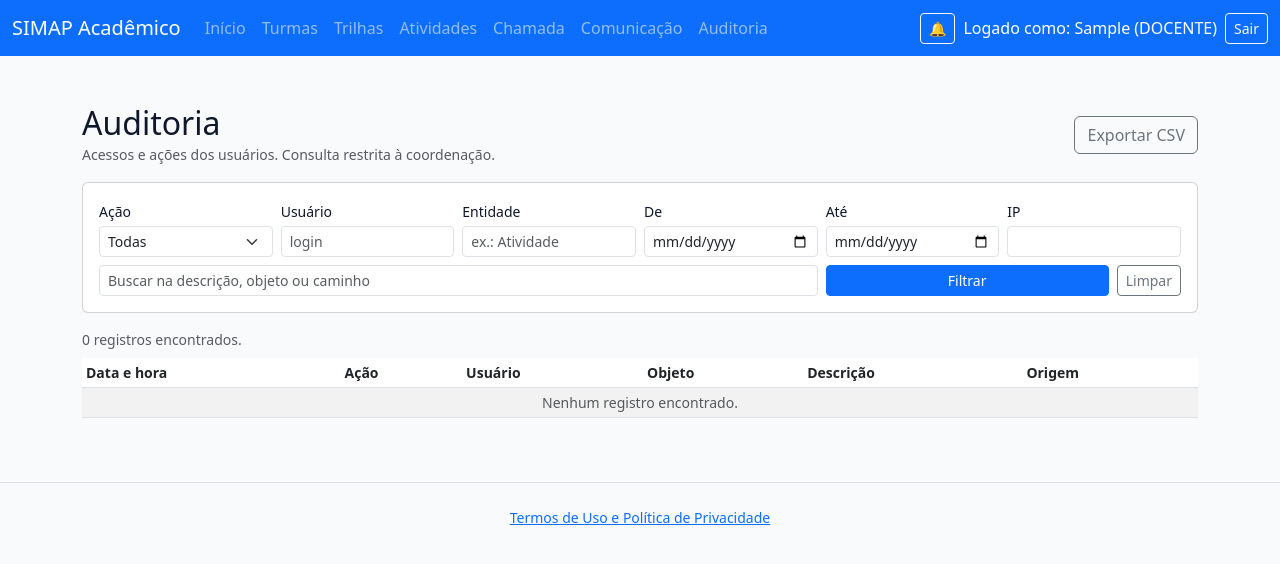
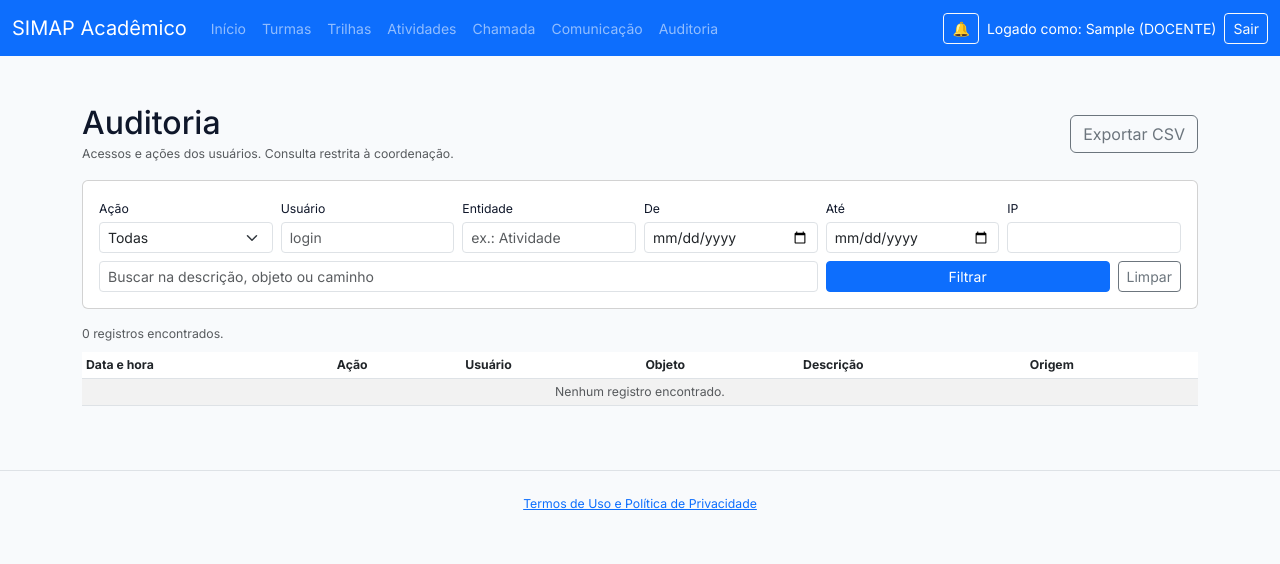
Before and after one commit to KroquevichySena/SIMAP, a Django app: page /auditoria/ in a window 1280 px wide. Shown: the top 564 px of the page. Run offline with Django 5.2, Linux system fonts and the light colour scheme; a user stored in the database is signed in; data comes from the database, SQL or seed files in the repository; tables that the repository leaves empty hold one stand-in row (values such as "Sample post").

Commit message:
style: aplica fonte Inter e tipografia base

```diff
--- a/static/css/simap.css
+++ b/static/css/simap.css
@@ -4,6 +4,7 @@
     --foreground: #0f172a;
     --muted: #64748b;
     --border: #e2e8f0;
+    --font: "Inter", system-ui, -apple-system, "Segoe UI", sans-serif;
 
     --primary: #2563eb;
     --primary-hover: #1d4ed8;
@@ -14,4 +15,7 @@
 body.simap-app {
     background-color: var(--background);
     color: var(--foreground);
+    font-family: var(--font);
+    font-size: 14px;
+    line-height: 1.5;
 }
--- a/templates/base.html
+++ b/templates/base.html
@@ -5,6 +5,7 @@
     <meta charset="UTF-8">
     <meta name="viewport" content="width=device-width, initial-scale=1.0">
     <title>{% block title %}SIMAP{% endblock %}</title>
+    <link rel="stylesheet" href="https://fonts.googleapis.com/css2?family=Inter:wght@400;500;600;700;800;900&display=swap">
     <link href="https://cdn.jsdelivr.net/npm/bootstrap@5.3.0/dist/css/bootstrap.min.css" rel="stylesheet">
     <link rel="stylesheet" href="{% static 'css/simap.css' %}">
 </head>
```
